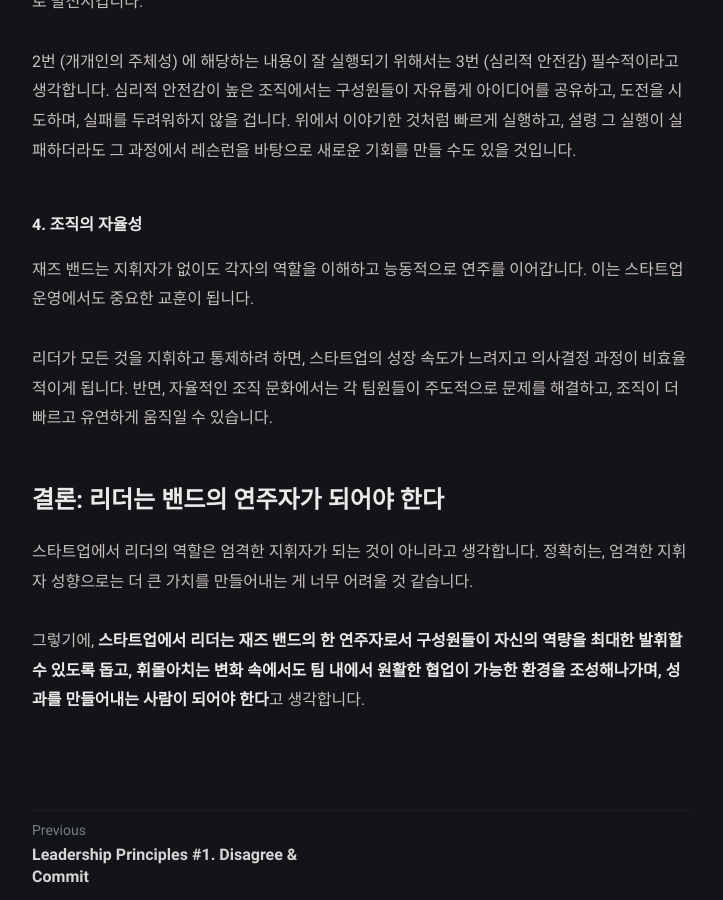
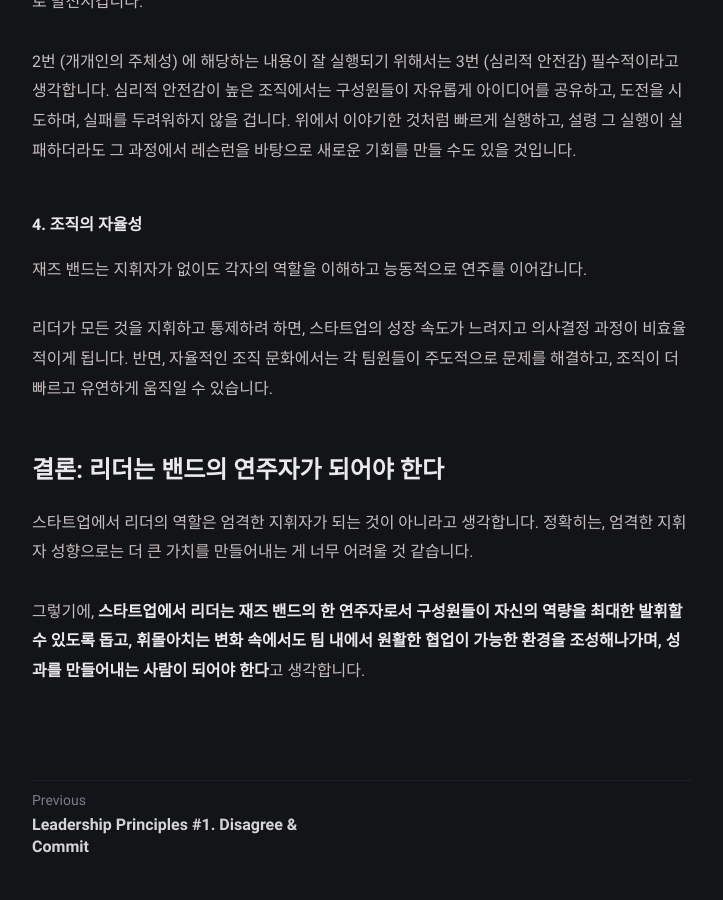
Before and after one commit to myungseokang/product, a Jekyll site: the page built from _posts/leadership-principle-series-2/2025-02-27-leadership-principle-series-2.md, in a window 1280 px wide and 900 px high, scrolled down 1714 px. Shown: the whole window, without its empty margins (278-1001 px from the left). Built offline with Jekyll 4.4.1, drawn with Linux system fonts in a browser that asks for light colours; comment, search, counter and statistics services are not loaded.

```diff
--- a/_posts/leadership-principle-series-2/2025-02-27-leadership-principle-series-2.md
+++ b/_posts/leadership-principle-series-2/2025-02-27-leadership-principle-series-2.md
@@ -43,7 +43,7 @@ comments: true
 
 ##### 4. 조직의 자율성
 
-재즈 밴드는 지휘자가 없이도 각자의 역할을 이해하고 능동적으로 연주를 이어갑니다. 이는 스타트업 운영에서도 중요한 교훈이 됩니다.
+재즈 밴드는 지휘자가 없이도 각자의 역할을 이해하고 능동적으로 연주를 이어갑니다.
 
 리더가 모든 것을 지휘하고 통제하려 하면, 스타트업의 성장 속도가 느려지고 의사결정 과정이 비효율적이게 됩니다. 반면, 자율적인 조직 문화에서는 각 팀원들이 주도적으로 문제를 해결하고, 조직이 더 빠르고 유연하게 움직일 수 있습니다.
 
```
